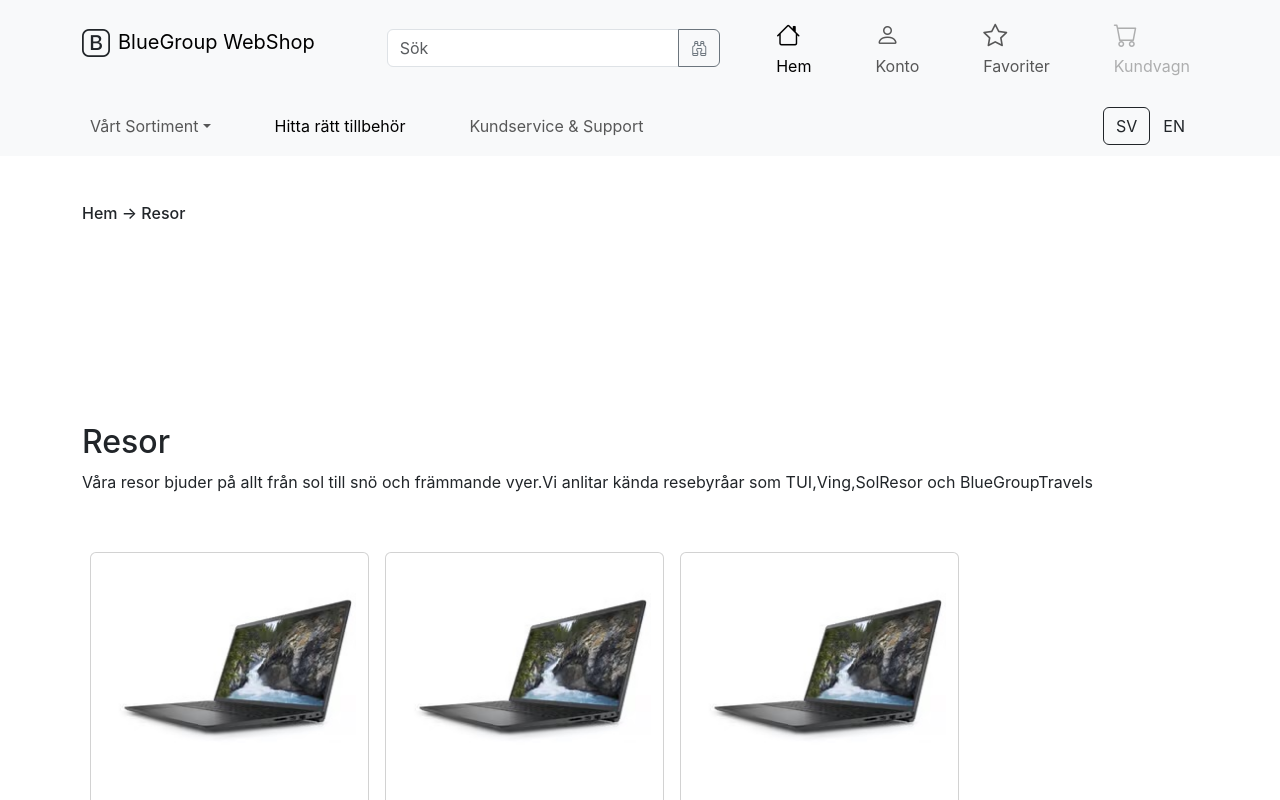
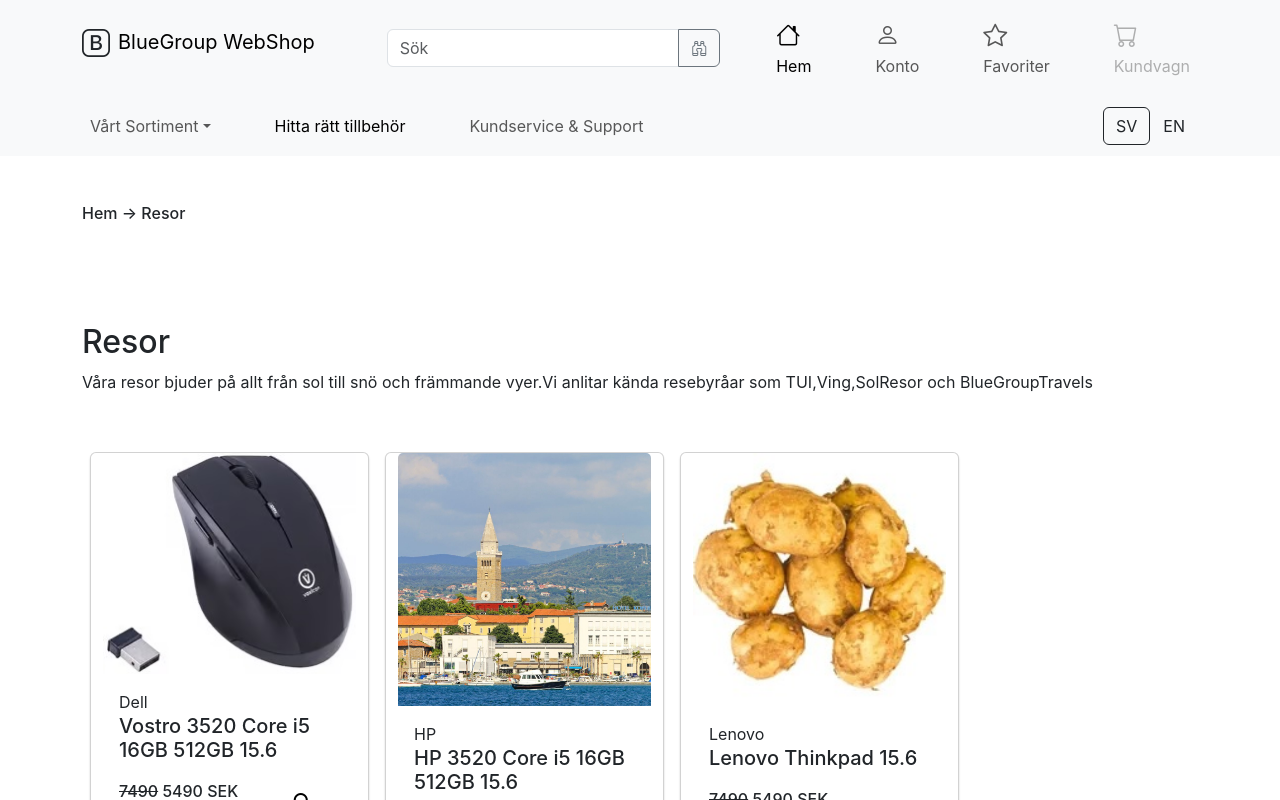
Before and after one commit to Tallwhisker/BlueGroup, a React (Create React App) app: page /bluegroup/Resor in a window 1280 px wide. Shown: the top 800 px of the page. Built offline with nearby package versions, Linux system fonts and the light colour scheme.

Commit message:
Fixade att Category visar korten

```diff
--- a/src/App.js
+++ b/src/App.js
@@ -23,7 +23,7 @@ function App() {
                 <Route path="/" element={<Header />}> {/*Header element, sidor som barn under */}
                     <Route index element={<Categories />} />
                     <Route path="/Hemelektronik" element={<Category id={1} catName={'Hemelektronik'} />} />
-                    <Route path="/Resor" element={<Category id={2} catName={'Resor'} />} />
+                    <Route path="/Resor" element={<Category id={2}  catName={'Resor'} />} />
                     <Route path="/Mat" element={<Category id={3} catName={'Mat'} />} />
                     <Route path="/Klader" element={<Category id={4} catName={'Kläder'} />} />
                     <Route path="/Sport" element={<Category id={5} catName={'SportPrylar'} />} />
--- a/src/pages/components/Category.css
+++ b/src/pages/components/Category.css
@@ -4,5 +4,5 @@ a{
 }
 
 .header{
-    margin-top:200px;
+    margin-top:100px;
 }
--- a/src/pages/components/Category.jsx
+++ b/src/pages/components/Category.jsx
@@ -3,9 +3,10 @@ import './Category.css';
 import {Link} from 'react-router-dom';
 import ProduktKort from './produktkort';
 
-function Category({id,demoList,catName}) {
+function Category({id,catName}) {
 
 
+    //  ["electronics","travel","food","clothing","sports","kitchenware"]
 
   // [{id:1,name:'Hemelektronik'},{id:2,name:'Resor'},{id:3,name:'Mat'},{id:4,name:'Kläder'},{id:5,name:'Sportprylar'},{id:6,name:'Matlagningsprylar'}];
 
@@ -17,23 +18,36 @@ function Category({id,demoList,catName}) {
       {id:6,slogan:'Behöver du en ny stekpanna ? Eller en kastrull från Jamie Olivers sortiment. Vi har det.'}
  ];
 
- const demoLista = [{"brand":"Dell","name":"Vostro 3520 Core i5 16GB 512GB 15.6","type":"electronics","image":"dell-vostro-3520-core-i5-16gb-512gb-156.jpg",
+ const demoLista = [{"brand":"Dell","name":"Vostro 3520 Core i5 16GB 512GB 15.6","type":"electronics","image":"voxicon-office-mus-m30wlb-rf-trådlös.jpg",
   "price":5490,"original_price": 7490,"quantity": 101},
-  {"brand":"Samsung","name":"512GB 15.6","type":"something_else","image":"hjhj.jpg",
-      "price":2490,"original_price": 3490,"quantity": 101},
-      {"brand":"HP","name":"HP 3520 Core i5 16GB 512GB 15.6","type":"electronics","image":"db-156.jpg",
-          "price":5490,"original_price": 7490,"quantity": 101}
+      {"brand":"HP","name":"HP 3520 Core i5 16GB 512GB 15.6","type":"electronics","image":"koper-si.jpg",
+          "price":5490,"original_price": 7490,"quantity": 101},
+          {"brand":"Lenovo","name":"Lenovo Thinkpad 15.6","type":"electronics","image":"färskpotatis-otvättad-ca-50g-klass-1-styck.jpg",
+            "price":5490,"original_price": 7490,"quantity": 101}
 ];
 
-const demo = demoLista.filter(el=>
+// "hp-255-g8-ryzen-5-8gb-256gb-156.jpg"    "dell-vostro-3520-core-i5-16gb-512gb-156.jpg"
+
+/* const demo = demoLista.filter(el=>
   el.type=="electronics"
-);
-
-let txt = <><ProduktKort /><ProduktKort /><ProduktKort /></>;
+); */
 
 
-console.log(demo.length);
-console.log(demo[0].type,demo[1].type);
+
+
+// skapar en ihopbyggd komponent: <><ProduktKort /><ProduktKort /><ProduktKort />...</>;
+function buildProductCards()
+{
+  const rows = [];
+  for (let i = 0; i < demoLista.length; i++) {
+    rows.push(<ProduktKort produkt={demoLista[i]}/>);
+  }
+  return <>{rows}</>;
+}
+
+
+let comps = buildProductCards();
+
 
   return (
     <div className="container">
@@ -51,7 +65,7 @@ console.log(demo[0].type,demo[1].type);
              <ProduktKort />
              <ProduktKort /></>    */}
 
-             {txt}
+             {comps}
         </div>
       </div>
     </div>
--- a/src/pages/components/produktkort.jsx
+++ b/src/pages/components/produktkort.jsx
@@ -11,26 +11,6 @@ const demoProdukt = {
     "quantity": 101
 };
 
-
-/* const demoLista = [{"brand":"Dell","name":"Vostro 3520 Core i5 16GB 512GB 15.6","type":"electronics","image":"dell-vostro-3520-core-i5-16gb-512gb-156.jpg",
-    "price":5490,"original_price": 7490,"quantity": 101},
-    {"brand":"Samsung","name":"512GB 15.6","type":"something_else","image":"hjhj.jpg",
-        "price":2490,"original_price": 3490,"quantity": 101},
-        {"brand":"HP","name":"HP 3520 Core i5 16GB 512GB 15.6","type":"electronics","image":"db-156.jpg",
-            "price":5490,"original_price": 7490,"quantity": 101}
-]; */
-
-// const demo = JSON.parse('"' + demoLista[0] + '"');
-
-//const demo = JSON.parse(demoLista[0]);
-
-// demoLista.sort((a, b) => (a.type > b.type? 1 : -1));
-
-/* const demo = demoLista.filter(el=>
-    el.type=="electronics"
-);
-console.log(demo.length);
-console.log(demo[0].type,demo[1].type); */
 
 
 // console.log(demoLista[0].type,demoLista[1].type,demoLista[2].type);
@@ -48,17 +28,20 @@ Produkt = {
 */
 
 export default function ProduktKort({ produkt }) {
-    const [ content, setContent ] = useState(demoProdukt);
+
+    //demoProdukt = produkt;
+
+    const [ content, setContent ] = useState(produkt);
 
     //Ändra w-25 när kortet har en container som sätter storleken
     return (
-         <div className="card text-start m-2 w-25" style={{minWidth:'220px'}}>
-            <img src={require(`../../../public/data/thumbnails/${content.image}`)} alt={content.name} className="card-img-top" />
+         <div className="card text-start m-2 w-25" style={{minWidth:'220px',boxShadow:'0 2px 2px rgba(0,0,0,0.2)'}}>
+            <img src={require(`../../../public/data/thumbnails/${content.image}`)} alt={content.name} className="card-img-top"  />
             <div className="card-body">
                 <p className="card-text my-0">{content.brand}</p>
                 <h5 className="card-title">{content.name}</h5>
                 <div className="container-fluid row px-0 py-3">
-                    <div className="col-9 d-flex flex-column justify-content-between">
+                    <div className="col-9 d-flex flex-column justify-content-between" >
                         <CardPrice price={content.price} orgPrice={content.original_price} />
                         <CardQuantity amount={content.quantity} />
                     </div>
```
Also changed, not shown: src/pages/components/Images/voxicon-office-mus-m30wlb-rf-trådlös.jpg (added).
